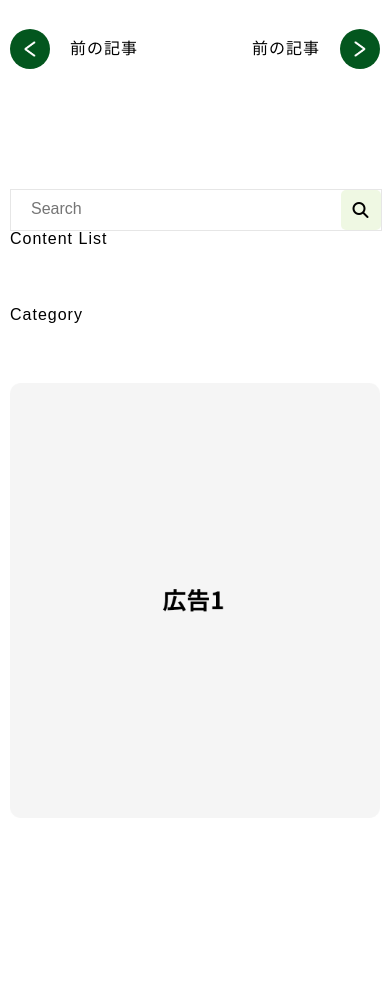
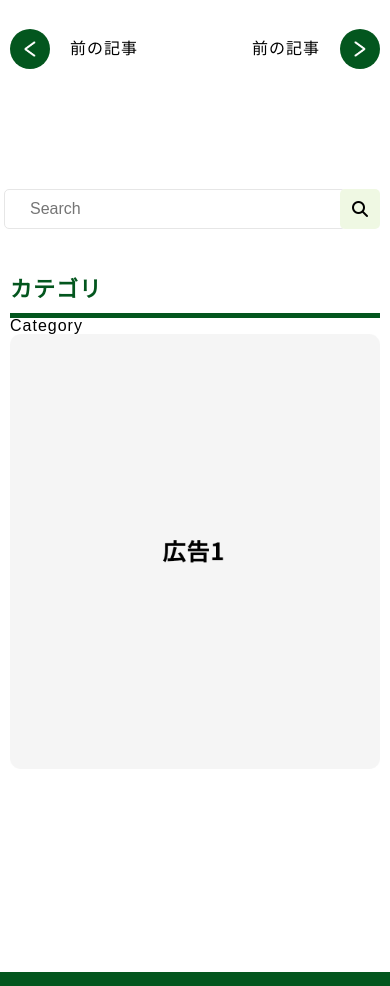
Before and after one commit to myatminhtayqualy/hokaidotraining, a plain HTML site: page notice.html in a window 390 px wide. Shown: the part 2000-2986 px from the top of the page. Drawn offline with nearby package versions, Linux system fonts and the light colour scheme; files that its build step writes are made by us from their sources; a web font is replaced by a local one.

Commit message:
navbar issue fix

```diff
--- a/assets/css/notice.css
+++ b/assets/css/notice.css
@@ -265,8 +265,8 @@ ul.breadcrumb li a:hover {
   grid-template-areas:
     "img-container"
     "search-box"
-    "content-list"
-    "category";
+    "category-list"
+    "tags";
   height: max-content;
 }
 
@@ -288,12 +288,12 @@ ul.breadcrumb li a:hover {
 
 .form-group {
   width: 100%;
-  display: grid;
-  grid-template-columns: 1fr 40px;
   border: 1px solid #e6e6e6;
+  padding: 5px;
+  border-radius: 5px;
 }
 
-.form-group label {
+.submitbtn {
   width: 40px;
   height: 40px;
   background-color: var(--bannerbgcolor);
@@ -303,6 +303,14 @@ ul.breadcrumb li a:hover {
   align-items: center;
 
   border-radius: 5px;
+  border: none;
+}
+
+.searchform {
+  width: 100%;
+  display: grid;
+  grid-template-columns: 1fr 40px;
+  place-items: center;
 }
 
 .searchinput {
@@ -312,12 +320,25 @@ ul.breadcrumb li a:hover {
   border: none;
 }
 
-.content-list {
-  grid-area: content-list;
+.category-list {
+  grid-area: category-list;
 }
 
-.category {
-  grid-area: category;
+.tags {
+  grid-area: tags;
+}
+
+.categoryheader {
+  color: var(--btncolor);
+  margin: 0px;
+  margin-top: 50px;
+  margin-bottom: 12px;
+}
+
+.greenlines {
+  width: 100%;
+  height: 5px;
+  background: var(--btncolor);
 }
 
 @media screen and (max-width: 768px) {
@@ -356,8 +377,8 @@ ul.breadcrumb li a:hover {
   .sidebarcontainer {
     grid-template-areas:
       "search-box"
-      "content-list"
-      "category"
+      "category-list"
+      "tags"
       "img-container";
   }
 }
--- a/assets/css/style.css
+++ b/assets/css/style.css
@@ -1528,7 +1528,7 @@ footer {
 
   .menuitems {
     width: 100%;
-    height: 100vh;
+    height: 90vh;
     background-color: white;
     position: absolute;
     top: 80px;
@@ -1690,7 +1690,7 @@ footer {
 
   .menuitems {
     width: 100%;
-    height: 100vh;
+    height: 90vh;
     background-color: white;
     position: absolute;
     top: 80px;
@@ -1718,10 +1718,8 @@ footer {
   .navlinktext {
     color: var(--limegreen);
     text-align: center;
-  }
-
-  .nav-item {
-    margin: 10px 0px;
+    margin-top: 25px;
+    font-weight: 700;
   }
 
   .nav-link {
--- a/notice.html
+++ b/notice.html
@@ -318,17 +318,24 @@
                             <img src="./img/placeholder.png" width="100%" alt="">
                         </div>
                         <div class="search-box">
-                            <form action="">
+                            <form action="" class="searchform">
 
                                <div class="form-group">
                                  <input type="search" name="search" class="searchinput" id="search" placeholder="Search">
-                                 <label for="search"><i class="fa-solid fa-magnifying-glass"></i></label>
+
                                </div>
+
+                               <button type="submit" value="submit" class="submitbtn"><i class="fa-solid fa-magnifying-glass"></i></button>
 
                             </form>
                         </div>
-                        <div class="content-list">Content List</div>
-                        <div class="category">Category</div>
+
+                        <div class="category-list">
+                            <h6 class="categoryheader fz-22 fw-700">カテゴリ</h6>
+
+                            <div class="greenlines"></div>
+                        </div>
+                        <div class="tags">Category</div>
                      </div>
 
                   </div>
```
